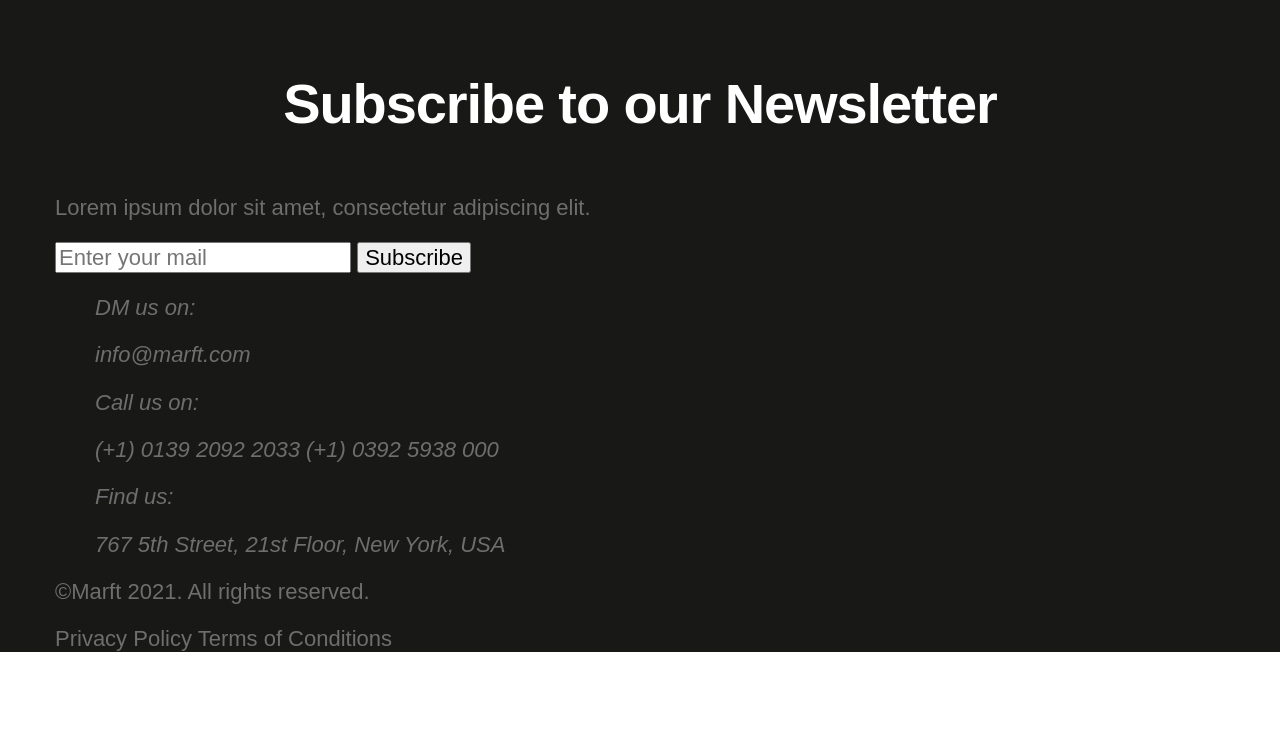
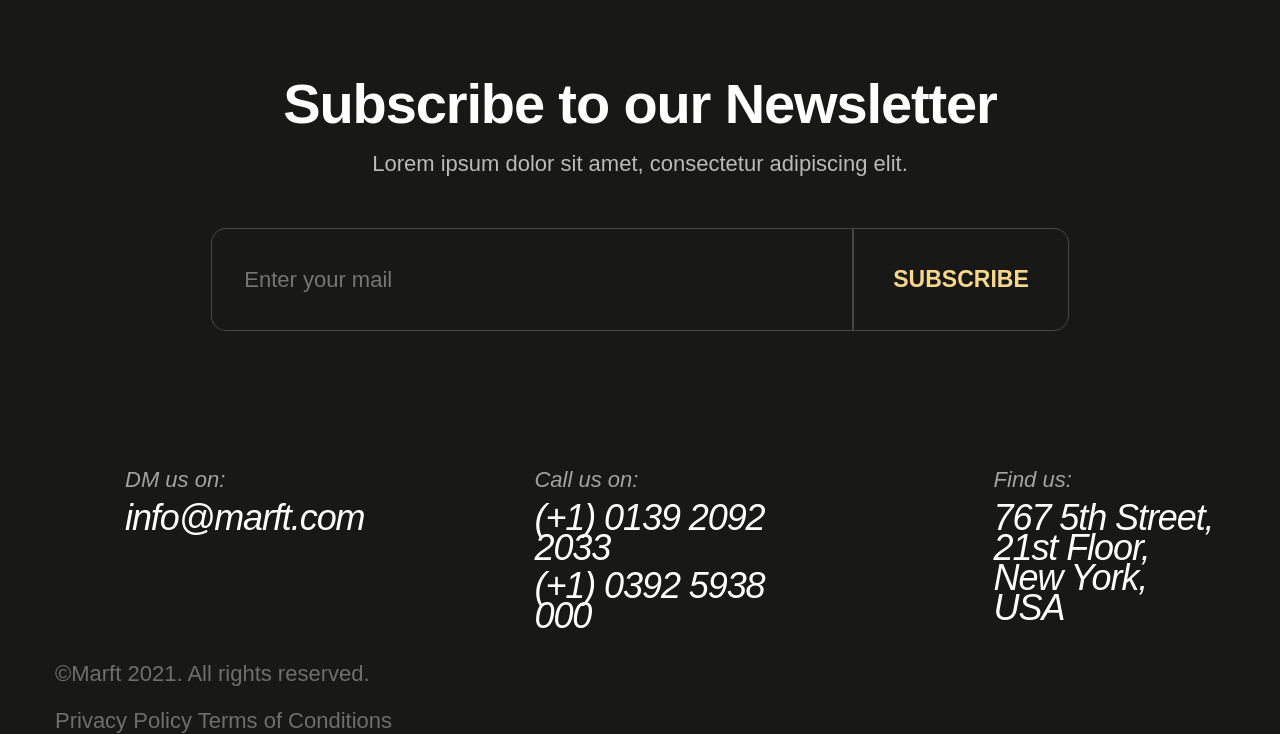
Before and after one commit to OlegNestayko/Free-Marketing-Landing-practice, a plain HTML site: page index.html in a window 1280 px wide. Shown: the part 6964-7698 px from the top of the page. Before the commit the page ends 7616 px from the top, so only its background shows below. Drawn offline with nearby package versions, Linux system fonts and the light colour scheme; files whose address does not match are found by name; a web font is replaced by a local one.

Commit message:
added styles

```diff
--- a/index.html
+++ b/index.html
@@ -232,7 +232,8 @@
 	<!-- Footer Section -->
 	<div class="footer-wrapper">
 		<footer class="footer">
-			<h2 class="footer-title">Marft<span class="accent">.</span></h2>
+			<a href="./index.html" class="footer-logo link">Marft<span class="accent">.</span>
+			</a>
 			<p class="footer-text">Lorem ipsum dolor sit amet elit, sed do tempor solor ut dolore magna</p>
 			<ul class="footer-list list">
 				<li class="footer-items">
@@ -253,8 +254,10 @@
 			</ul>
 			<h3 class="footer-subtitle">Subscribe to our Newsletter</h3>
 			<p class="footer-subtext">Lorem ipsum dolor sit amet, consectetur adipiscing elit.</p>
-			<input type="text" placeholder="Enter your mail" class="footer-in">
-			<button type="button" class="footer-btn">Subscribe</button>
+			<div class="footer-container">
+				<input type="text" placeholder="Enter your mail" class="footer-in">
+				<button type="button" class="footer-btn btn">Subscribe</button>
+			</div>
 			<address class="footer-adress">
 				<ul class="footer-adress-list list">
 					<li class="footer-adress-items">
@@ -273,6 +276,7 @@
 					</li>
 				</ul>
 			</address>
+
 			<p class="copyright-text">&#169;Marft 2021. All rights reserved.</p>
 			<a href="" class="copyright-link link">Privacy Policy</a>
 			<a href="" class="copyright-link link">Terms of Conditions</a>
--- a/styles/styles.css
+++ b/styles/styles.css
@@ -219,10 +219,7 @@ body {
 .cliets-item {
   margin: 0px 10px 10px 0px;
 }
-.cliets-item:nth-child(3) {
-  margin-right: 0;
-}
-.cliets-item:nth-child(6) {
+.cliets-item:nth-child(3n + 3) {
   margin-right: 0;
 }
 
@@ -522,7 +519,8 @@ body {
   width: 1170px;
   margin: 0 auto;
 }
-.footer-title {
+.footer-logo {
+  display: block;
   padding-top: 90px;
   margin: 0px 0px 13px 0px;
 
@@ -554,10 +552,14 @@ body {
   margin-left: 20px;
 }
 .footer-items:first-child {
-  margin-left: 505px;
+  padding-left: 505px;
+  margin-left: 0;
 }
 
 .footer-subtitle {
+  margin-top: 0;
+  margin-bottom: 10px;
+
   font-weight: 600;
   font-size: 56px;
   line-height: 1.25;
@@ -568,20 +570,92 @@ body {
   color: var(--main-light-color);
 }
 .footer-subtext {
+  margin-top: 0;
+  margin-bottom: 50px;
+
+  line-height: 1.36;
+  text-align: center;
+
+  color: var(--main-light-color);
+
+  opacity: 0.7;
+}
+.footer-container {
+  width: 100%;
+  position: relative;
+  display: flex;
+  justify-content: center;
+  padding-bottom: 136px;
 }
 .footer-in {
+  padding: 33px 320px 33px 32px;
+
+  background-color: var(--secondary-color);
+  color: green;
+  outline: none;
+
+  border: 1px solid rgba(255, 255, 255, 0.2);
+  border-radius: 15px 0px 0px 15px;
 }
 .footer-btn {
+  padding: 35px 39px;
+
+  font-weight: 700;
+  font-size: 23px;
+  line-height: 1.35;
+
+  text-transform: uppercase;
+
+  color: var(--accent-color);
+
+  border: 1px solid rgba(255, 255, 255, 0.2);
+  border-radius: 0px 15px 15px 0px;
 }
 .footer-adress {
 }
+/* .footer-adress::after {
+  content: '';
+  width: 1500px;
+  height: 2px;
+  display: block;
+  background-color: rgba(243, 239, 228, 0.2);
+} */
 .footer-adress-list {
+  padding-left: 0;
+  margin-top: 0;
+  display: flex;
 }
 .footer-adress-items {
+  margin-left: 170px;
 }
+.footer-adress-items:first-child {
+  margin-left: 70px;
+}
+.footer-adress-items:last-child {
+  width: 252px;
+  height: 150px;
+}
+
 .footer-adress-text {
+  margin-top: 0;
+  margin-bottom: 10px;
+
+  line-height: 1.18;
+
+  color: var(--main-light-color);
+
+  opacity: 0.6;
 }
 .footer-adress-link {
+  display: block;
+  font-weight: 400;
+  font-size: 36px;
+  line-height: 0.83;
+
+  letter-spacing: -0.03em;
+
+  color: var(--main-light-color);
+  margin-bottom: 8px;
 }
 .copyright-text {
 }
```
